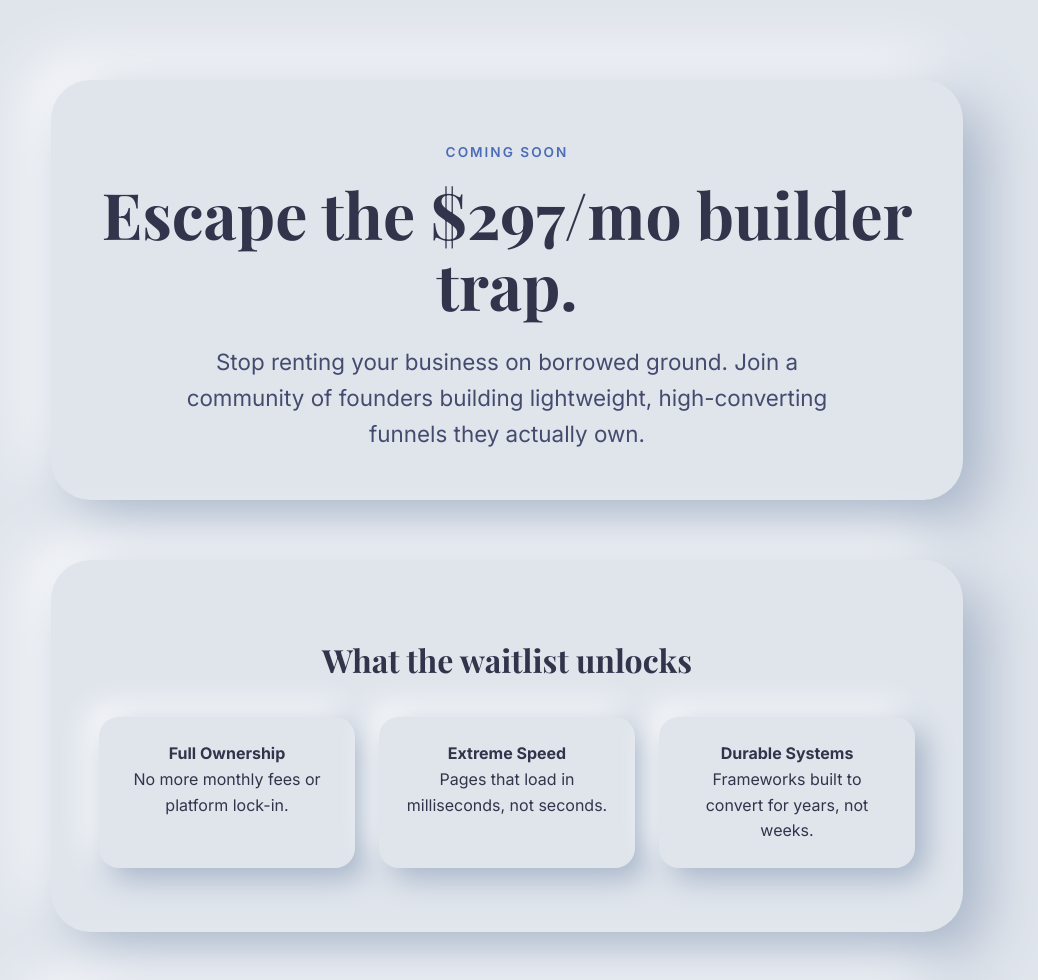
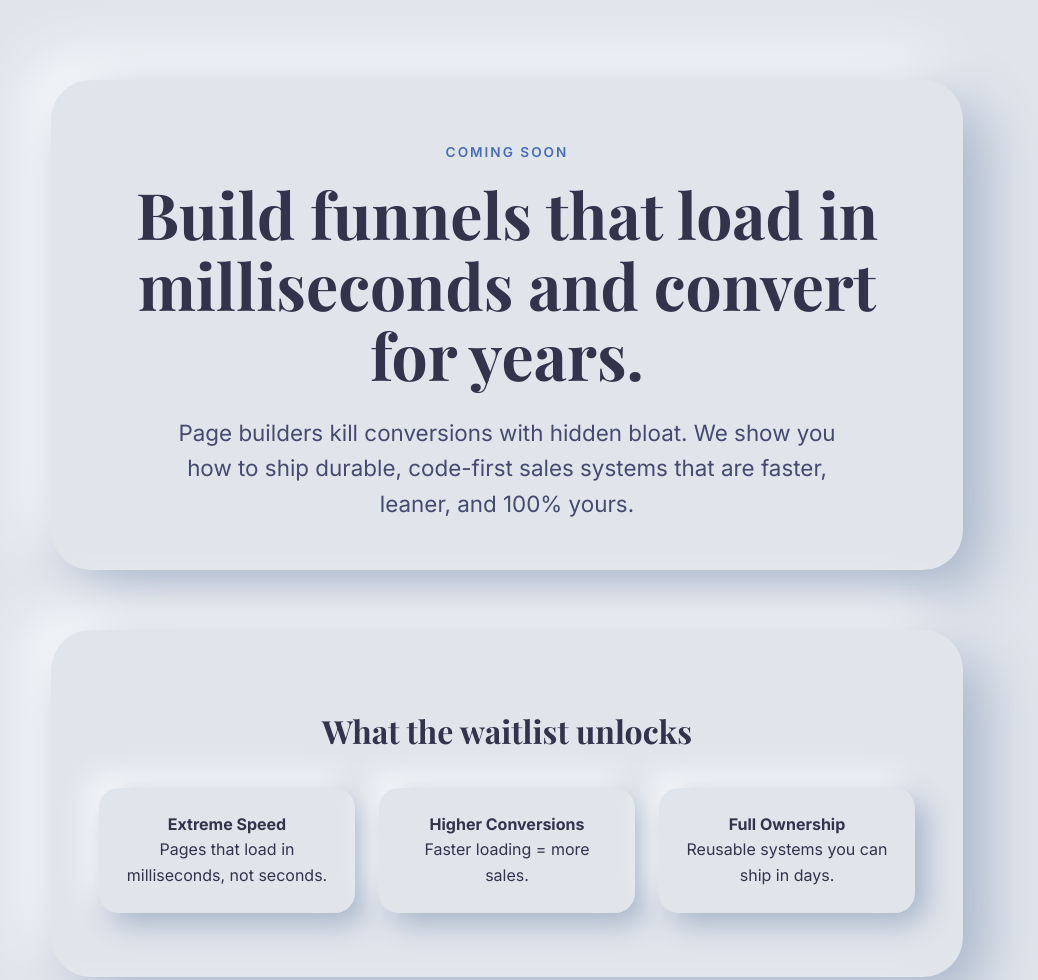
Before and after one commit to Dest-89/F-O-T-F, a plain HTML site: page index.html in a window 1280 px wide. Shown: the top 980 px of the page, without its empty margins (133-1171 px from the left). Drawn offline with nearby package versions, Linux system fonts and the light colour scheme; a web font is replaced by a local one.

Commit message:
copy: update landing page to 'Performance Edge' angle (Option 2)
Ultraworked with [Sisyphus](https://github.com/code-yeongyu/oh-my-opencode)

Co-authored-by: Sisyphus <clio-agent@sisyphuslabs.ai>

```diff
--- a/index.html
+++ b/index.html
@@ -26,16 +26,16 @@
     <main class="page">
       <section class="hero">
         <p class="eyebrow">Coming soon</p>
-        <h1>Escape the $297/mo builder trap.</h1>
-        <p class="subhead">Stop renting your business on borrowed ground. Join a community of founders building lightweight, high-converting funnels they actually own.</p>
+        <h1>Build funnels that load in milliseconds and convert for years.</h1>
+        <p class="subhead">Page builders kill conversions with hidden bloat. We show you how to ship durable, code-first sales systems that are faster, leaner, and 100% yours.</p>
       </section>
 
       <section class="value">
         <h2>What the waitlist unlocks</h2>
         <ul>
-          <li><strong>Full Ownership</strong><br>No more monthly fees or platform lock-in.</li>
           <li><strong>Extreme Speed</strong><br>Pages that load in milliseconds, not seconds.</li>
-          <li><strong>Durable Systems</strong><br>Frameworks built to convert for years, not weeks.</li>
+          <li><strong>Higher Conversions</strong><br>Faster loading = more sales.</li>
+          <li><strong>Full Ownership</strong><br>Reusable systems you can ship in days.</li>
         </ul>
       </section>
 
```
